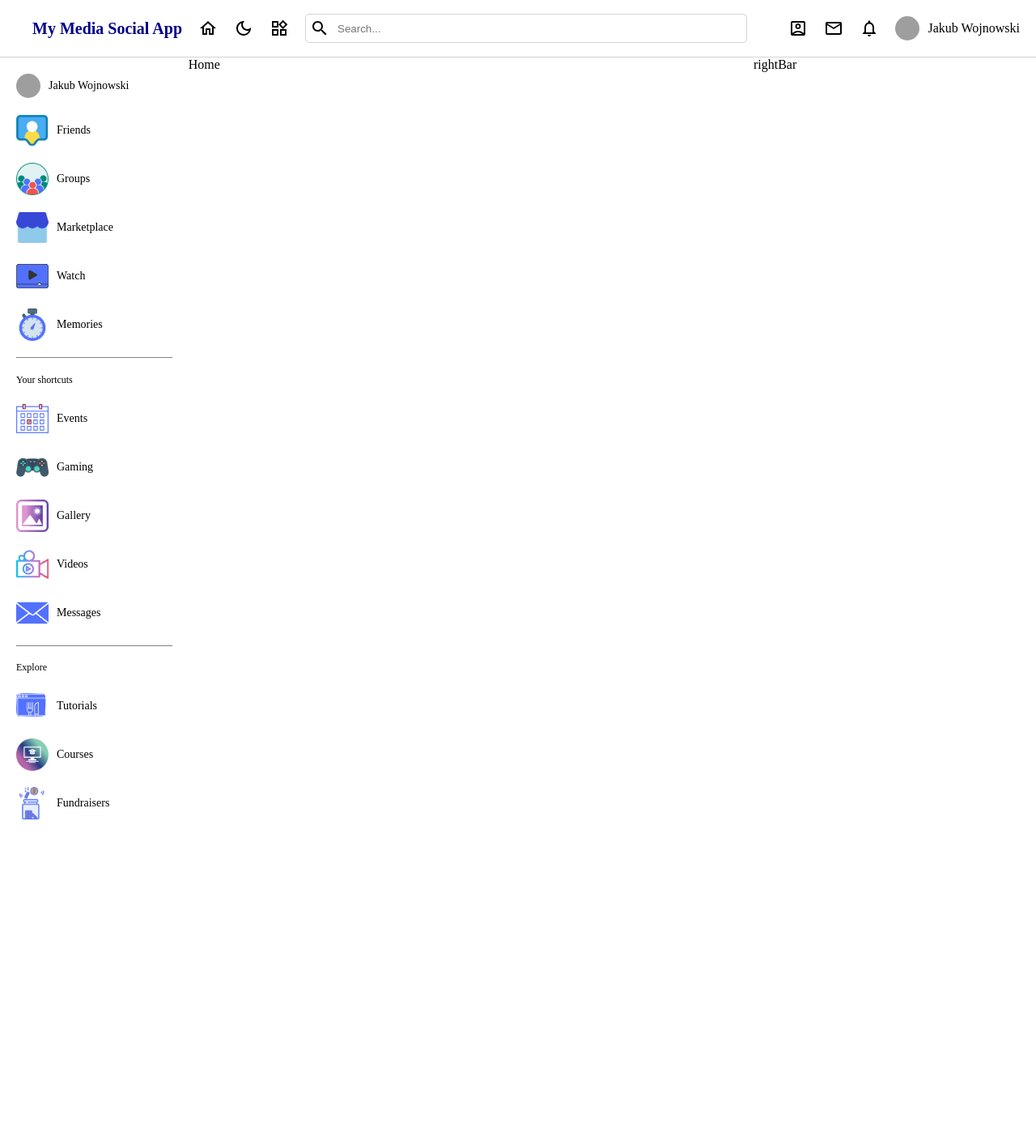
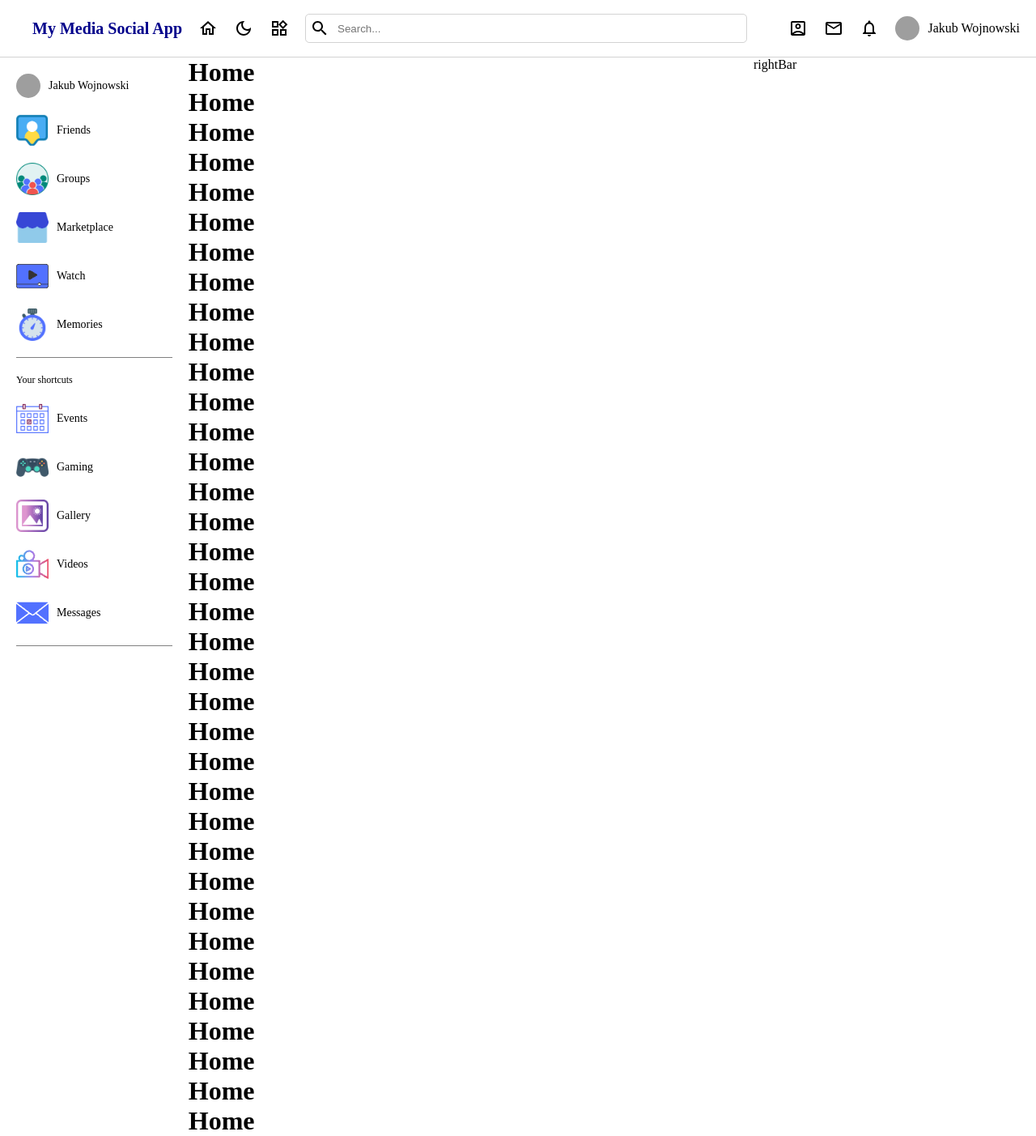
Before and after one commit to jakubWojnowski/SocialMediaApp, a React (Vite) app: page / in a window 1280 px wide. Shown: the whole page at 81% size. Before the commit the page ends 1032 px from the top, so only its background shows below. Built offline with nearby package versions, Linux system fonts and the light colour scheme; grey boxes are pictures that could not be loaded.

Commit message:
sticky added
lgtm

```diff
--- a/src/components/leftBar/leftBar.scss
+++ b/src/components/leftBar/leftBar.scss
@@ -1,5 +1,13 @@
 .leftBar{
   flex: 2;
+  position: sticky;
+  top: 70px;
+  height: calc(100vh - 70px);
+  overflow: scroll;
+
+  &::-webkit-scrollbar{
+    display: none;
+  }
   .container{
     padding: 20px;
     hr{
--- a/src/components/navBar/navBar.scss
+++ b/src/components/navBar/navBar.scss
@@ -4,6 +4,9 @@
   justify-content: space-between;
   padding: 10px 20px;
   height: 50px;
+  position: sticky;
+  top: 0;
+  background-color: white;
 
   border-bottom: 1px solid lightgray;
   .left{
--- a/src/components/rightBar/rightBar.scss
+++ b/src/components/rightBar/rightBar.scss
@@ -1,3 +1,11 @@
 .rightBar{
   flex: 3;
+  position: sticky;
+  top: 70px;
+  height: calc(100vh - 70px);
+  overflow: scroll;
+
+  &::-webkit-scrollbar {
+    display: none;
+  }
 }
--- a/src/pages/home/Home.jsx
+++ b/src/pages/home/Home.jsx
@@ -2,7 +2,45 @@
 
 const Home = () => {
     return(
-        <div className="Home"> Home</div>
+        <div className="Home">
+            <h1>Home</h1>
+            <h1>Home</h1>
+            <h1>Home</h1>
+            <h1>Home</h1>
+            <h1>Home</h1>
+            <h1>Home</h1>
+            <h1>Home</h1>
+            <h1>Home</h1>
+            <h1>Home</h1>
+            <h1>Home</h1>
+            <h1>Home</h1>
+            <h1>Home</h1>
+            <h1>Home</h1>
+            <h1>Home</h1>
+            <h1>Home</h1>
+            <h1>Home</h1>
+            <h1>Home</h1>
+            <h1>Home</h1>
+            <h1>Home</h1>
+            <h1>Home</h1>
+            <h1>Home</h1>
+            <h1>Home</h1>
+            <h1>Home</h1>
+            <h1>Home</h1>
+            <h1>Home</h1>
+            <h1>Home</h1>
+            <h1>Home</h1>
+            <h1>Home</h1>
+            <h1>Home</h1>
+            <h1>Home</h1>
+            <h1>Home</h1>
+            <h1>Home</h1>
+            <h1>Home</h1>
+            <h1>Home</h1>
+            <h1>Home</h1>
+            <h1>Home</h1>
+
+        </div>
     )
 }
 export default Home
```
